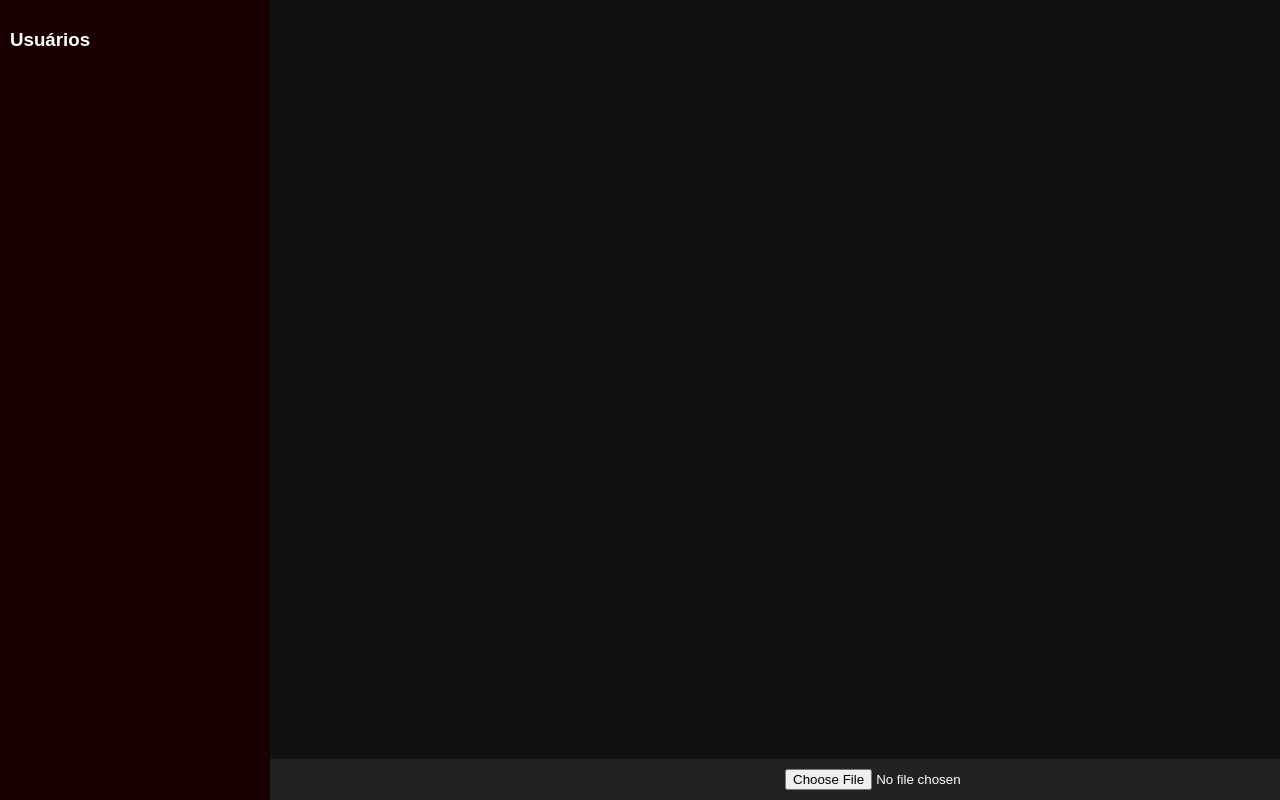
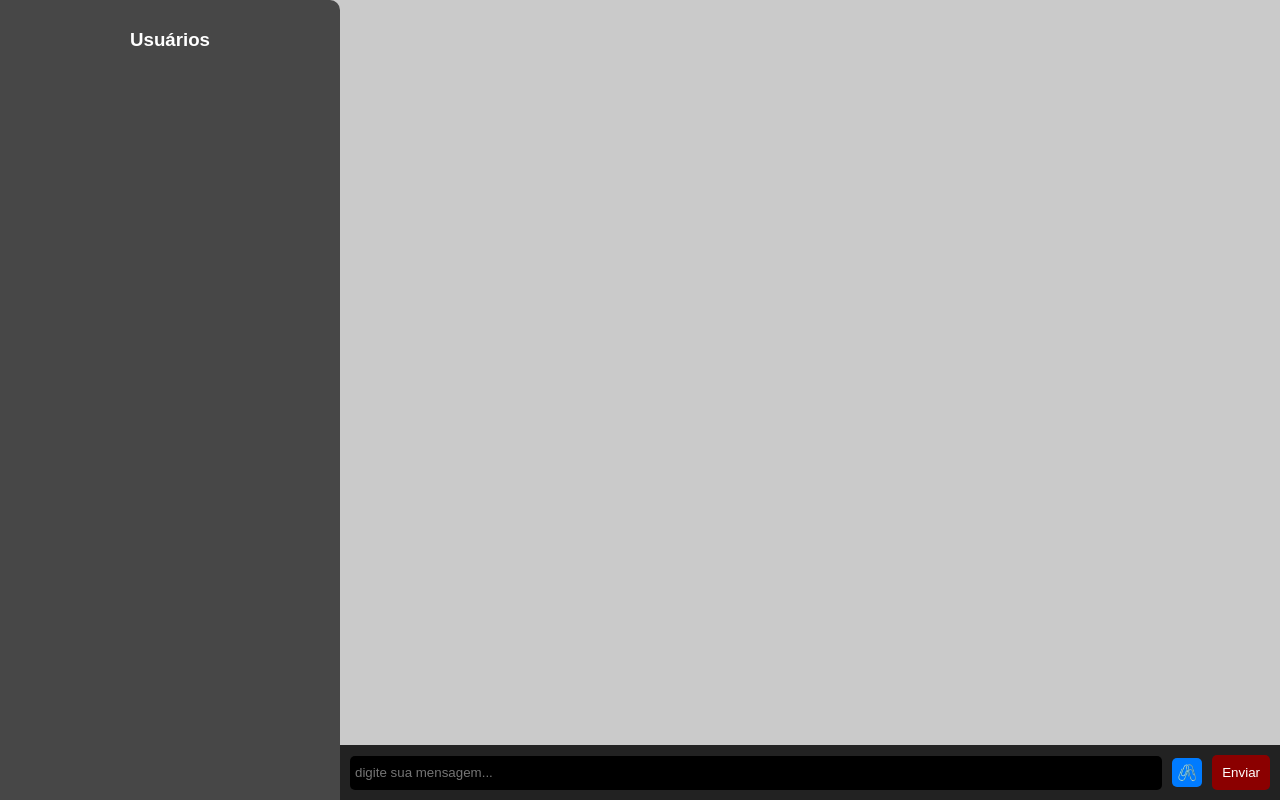
Before and after one commit to gabriel-prado16/chatzinho, a website: page public/chat.html in a window 1280 px wide. Drawn offline with nearby package versions, Linux system fonts and the light colour scheme; no server answers.

Commit message:
atualização de visual

```diff
--- a/public/chat.html
+++ b/public/chat.html
@@ -1,12 +1,10 @@
-<!DOCTYPE html>
+<!doctype html>
 <html>
   <head>
-<link rel="stylesheet" href="style.css">
+    <link rel="stylesheet" href="style.css" />
   </head>
   <body>
-
     <div class="container">
-
       <div class="sidebar">
         <h3>Usuários</h3>
         <div id="userList"></div>
@@ -16,12 +14,12 @@
         <div id="messages"></div>
 
         <div class="input">
-<input id="msg">
-<input type="file" id="file">
+          <input id="msg" placeholder="digite sua mensagem..."/>
+          <input type="file" id="meuArquivo" class="input-oculto">
+<label for="meuArquivo" class="btn-personalizado">🖇️</label>
+        <button onclick="addMsg()">Enviar</button>
 </div>
-
       </div>
-
     </div>
 
     <script src="/socket.io/socket.io.js"></script>
--- a/public/style.css
+++ b/public/style.css
@@ -1,10 +1,107 @@
-body{margin:0;font-family:Arial}
-.container{display:flex;height:100vh}
-.sidebar{width:250px;background:#1a0000;color:white;padding:10px}
-.chat{flex:1;display:flex;flex-direction:column;background:#111}
-#messages{flex:1;color:white;padding:10px;overflow:auto}
-.input{display:flex}
-.input input{flex:1;padding:10px;background:#222;color:white;border:none}
-.login{background:#111;color:white}
-.login-box{width:300px;margin:100px auto;display:flex;flex-direction:column}
-button{background:#8B0000;color:white;border:none;padding:10px;margin-top:5px}
+*{
+    outline: none;
+}
+
+body{
+    margin:0;font-family:Arial
+}
+.container{
+    display:flex;
+    height:100vh;
+    background-color: #cacaca;
+}
+
+h3{
+    text-align: center;
+}
+
+.sidebar{
+    background: rgb(71, 71, 71);
+    color:white;
+    padding:10px;
+    border-radius: 0px 10px 0px 0px;
+    width: 25%;
+}
+.chat{
+    flex:1;
+    display:flex;
+    flex-direction:column;
+    background:#cacaca
+}
+#messages{
+    flex:1;
+    color:white;
+    padding:10px;
+    overflow:auto;
+
+}
+
+#msg{
+    background-color: #000000;
+    height: 24px;
+    border-radius: 5px;
+    outline: none;
+    border: none;
+    color: white;
+    padding: 5px;
+    width: 100%;
+}
+.input-oculto {
+    display: none;
+}
+.btn-personalizado {
+    background-color: #007bff;
+    color: white;
+
+    border-radius: 5px;
+    cursor: pointer;
+    padding: 5px;
+}
+
+.input{
+    display:flex;
+    justify-content: center;
+    align-items: center;
+    padding:10px;
+    background:#222;
+    color:white;
+    border:none;
+    gap: 10px;
+    justify-content: space-between;
+}
+
+.login{
+    background:#111;
+    color:white
+}
+.login-box{
+    width:300px;
+    margin:100px auto;
+    display:flex;
+    flex-direction:column;
+    gap: 10px;
+}
+button{
+    background:#8B0000;
+    color:white;
+    border:none;
+    padding:10px;
+    border-radius: 5px;
+}
+
+#user, #pass, .button{
+    width: 300px;
+    height: 40px;
+    border-radius: 10px;
+    border: none;
+}
+
+.button{
+    width: 305px;
+    cursor: pointer;
+}
+
+.button:hover{
+    background-color: red;
+    transition: 0.3s ease-in-out;
+}
```
Also changed, not shown: public/index.html (+2 -2 lines). Lines whose indentation alone changed are shown as unchanged.
